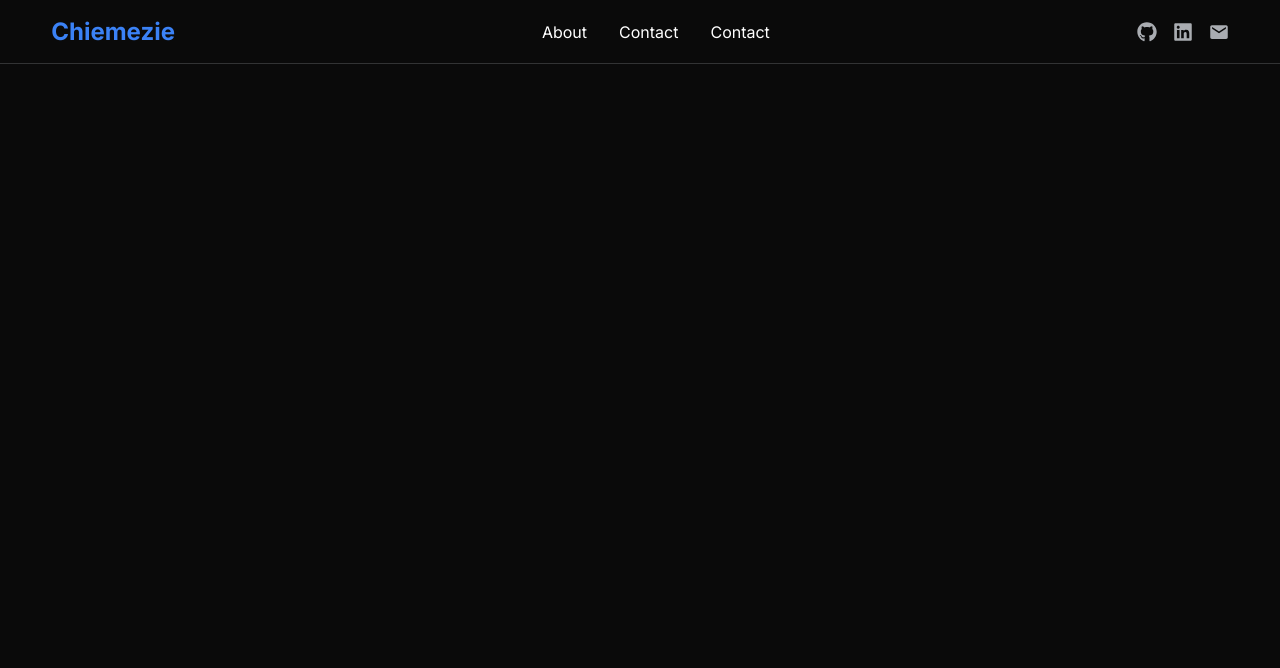
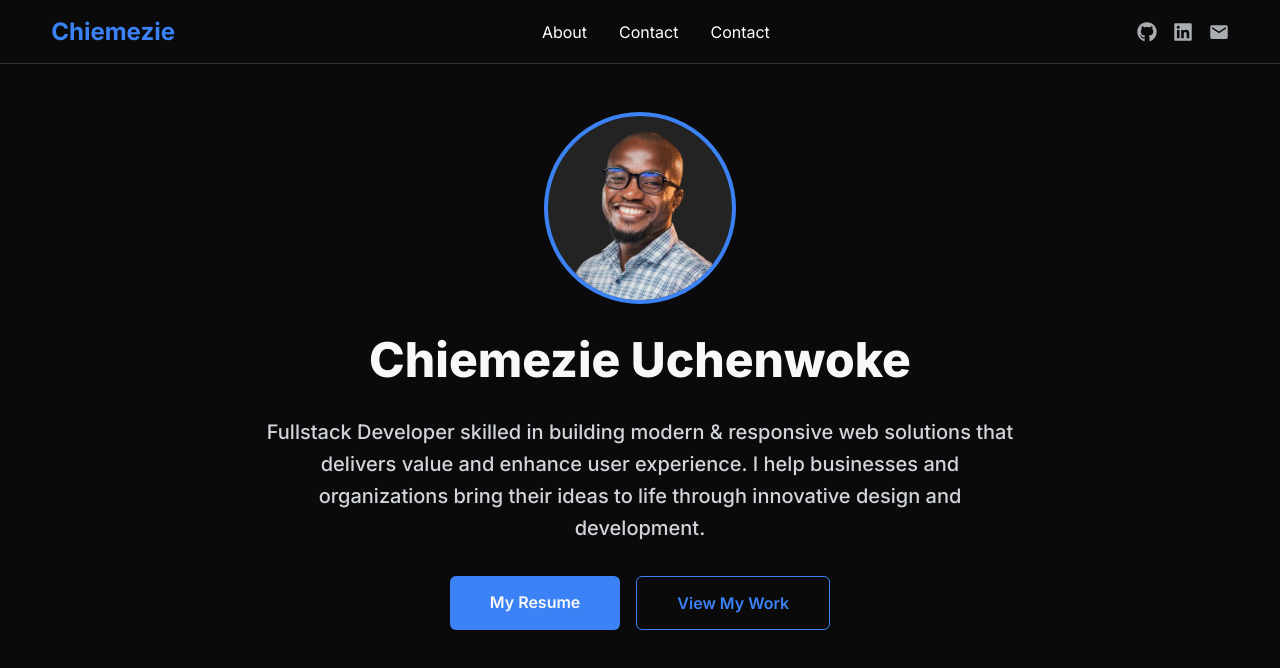
Before and after one commit to Chiemezie-Uchenwoke/portfolio, a React (Vite) app: page / in a window 1280 px wide. Shown: the top 668 px of the page. Built offline with nearby package versions, Linux system fonts and the light colour scheme.

Commit message:
Complete hero section

```diff
--- a/src/components/Header/HeaderLg.jsx
+++ b/src/components/Header/HeaderLg.jsx
@@ -3,7 +3,7 @@ import { IoMdMail } from "react-icons/io";
 
 const HeaderLg = () => {
     return (
-        <header className="w-full border-b border-lite-gray/20 h-16 hidden lg:flex items-center sticky top-0">
+        <header className="w-full border-b border-lite-gray/20 h-16 hidden lg:flex items-center sticky top-0 z-50 bg-main-dark-bg">
             <div className="container h-full flex justify-between items-center">
                 <h1 className="text-pri-blue font-bold text-2xl">Chiemezie</h1>
 
--- a/src/components/Header/HeaderSm.jsx
+++ b/src/components/Header/HeaderSm.jsx
@@ -7,7 +7,7 @@ const HeaderSm = () => {
     const [isMobileMenuVisible, setIsMobileMenuVisible] = useState(false);
 
     return (
-        <header className="w-full border-b border-lite-gray/20 h-16 flex lg:hidden items-center sticky top-0">
+        <header className="w-full border-b border-lite-gray/20 h-16 flex lg:hidden items-center sticky top-0 z-50 bg-main-dark-bg">
             <div className="h-full w-full flex justify-between items-center px-4 relative">
                 <h1 className="text-pri-blue font-bold text-lg">Chiemezie</h1>
 
--- a/src/components/Hero/Hero.jsx
+++ b/src/components/Hero/Hero.jsx
@@ -2,20 +2,39 @@ import chiemeziePicture from "../../assets/chiemezie-uche.png";
 
 const Hero = () => {
     return (
-        <section>
-            <div className="">
-                <img src={chiemeziePicture} alt="Chiemezie's picture" />
+        <section className="w-full flex flex-col gap-6 lg:gap-8 items-center min-h-[calc(100vh-4rem)] py-12">
+            <div className="border-3 md:border-4 border-pri-blue w-48 h-48 rounded-full overflow-hidden bg-white-shade/10">
+                <img
+                    src={chiemeziePicture}
+                    alt="Chiemezie's picture"
+                    className="w-full h-full object-cover relative top-4"
+                />
             </div>
 
-            <h2>Chiemezie Uchenwoke</h2>
+            <h2
+                className="text-white-shade capitalize font-extrabold text-2xl sm:text-3xl lg:text-5xl"
+            >
+                Chiemezie Uchenwoke
+            </h2>
 
-            <p>
-                I am a result driven Fullstack Developer skilled in building modern, responsive and user-centric web solutions that delivers value and enhance user experience. I help businesses and organizations bring their ideas to life through innovative design and development.
+            <p className="text-lite-gray w-[90%] max-w-[47rem] text-center text-sm sm:text-base lg:text-[1.25rem] leading-6 sm:leading-7 lg:leading-8 font-medium">
+                Fullstack Developer skilled in building modern & responsive web solutions that delivers value and enhance user experience. I help businesses and organizations bring their ideas to life through innovative design and development.
             </p>
 
-            <div>
-                <a href="#">my resume</a>
-                <a href="#">view my work</a>
+            <div className="px-4 w-full flex flex-col min-[430px]:flex-row min-[430px]:justify-center gap-4">
+                <a
+                    href="#"
+                    className="bg-pri-blue text-white-shade py-3 lg:py-3.5 px-10 rounded-md font-semibold capitalize inline-block w-full text-center min-[430px]:w-fit hover:scale-105 duration-300 transition ease-in-out hover:bg-blue-600/90"
+                >
+                    my resume
+                </a>
+
+                <a
+                    href="#"
+                    className="border border-pri-blue text-pri-blue rounded-md font-semibold capitalize inline-block w-full text-center py-3 lg:py-3.5 px-10 min-[430px]:w-fit transition hover:bg-pri-blue hover:text-white-shade duration-300"
+                >
+                    view my work
+                </a>
             </div>
         </section>
     )
--- a/src/pages/HomePage.jsx
+++ b/src/pages/HomePage.jsx
@@ -1,11 +1,13 @@
 import HeaderLg from "../components/Header/HeaderLg";
 import HeaderSm from "../components/Header/HeaderSm";
+import Hero from "../components/Hero/Hero";
 
 const HomePage = () => {
     return (
         <>
             <HeaderLg />
             <HeaderSm />
+            <Hero />
         </>
     )
 }
```
